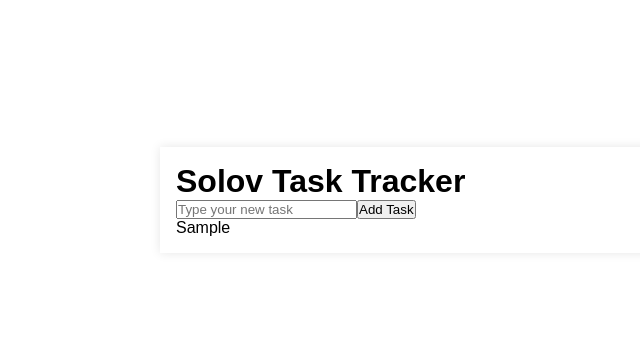
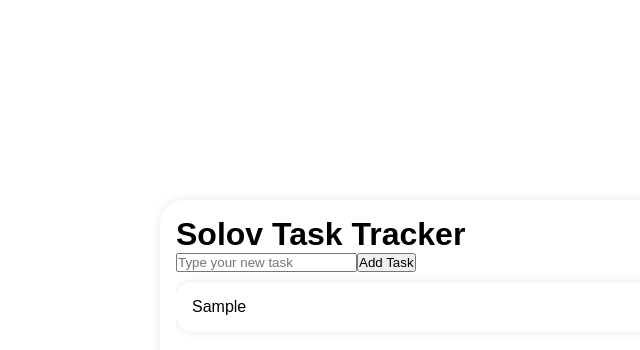
Before and after one commit to Christiannaira/solov_app, a React (Vite) app: page / in a window 1280 px wide. Both pictures are taken after typing "Sample" into the empty fields and a click on the button "Add Task". Shown: the top 350 px of the page, without its empty margins (30-670 px from the left). Built offline with nearby package versions, Linux system fonts and the light colour scheme; a web font is replaced by a local one.

Commit message:
feat: initialized the style of task component

```diff
--- a/src/components/Main.jsx
+++ b/src/components/Main.jsx
@@ -27,7 +27,7 @@ const Main = () => {
                 }
             }} onChange={(e) => setTask(e.target.value)}/>
             <button type="button" onClick={addTask}>Add Task</button>
-            <ul>
+            <ul className="task_list">
                 {taskLists.map((task, index) => {
                      return <Task key={index} task={task}/>
                 })}
--- a/src/components/Task.jsx
+++ b/src/components/Task.jsx
@@ -2,8 +2,10 @@ import React from 'react'
 
 const Task = ({task}) => {
   return (
-    <div>
-      {task}
+    <div className='task'>
+      <div className="task_content">
+        {task}
+      </div>
     </div>
   )
 }
--- a/src/index.css
+++ b/src/index.css
@@ -11,7 +11,7 @@
 
 .main {
     width: 100%;
-    height: 50vh;
+    height: 100vh;
     display: flex;
     align-items: center;
     justify-content: center;
@@ -19,7 +19,29 @@
 
 .main_content {
     max-width: 100%;
+    height: 50vh;
     width: 900px;
     padding: 1rem;
     box-shadow: 0 0 10px rgba(0, 0, 0, 0.1);
+    border-radius: 24px;
 }
+
+.task_list {
+    height: 38vh;
+    overflow: scroll;
+}
+
+/*task style*/
+
+.task_content {
+    padding: 1rem;
+    box-shadow: 0 0 10px rgba(0, 0, 0, 0.1);
+    border-radius: 16px;
+    margin: 10px 0;
+    cursor: pointer;
+    transition: .3s;
+}
+
+.task_content:hover {
+    transform: translateY(-1px);
+}
```
